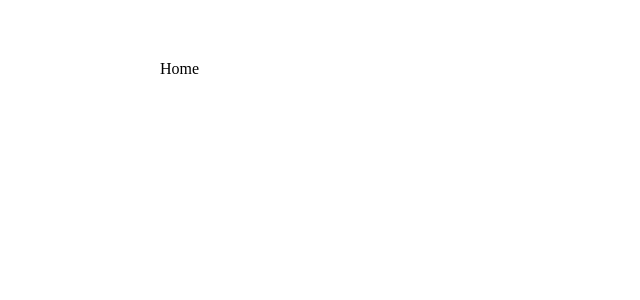
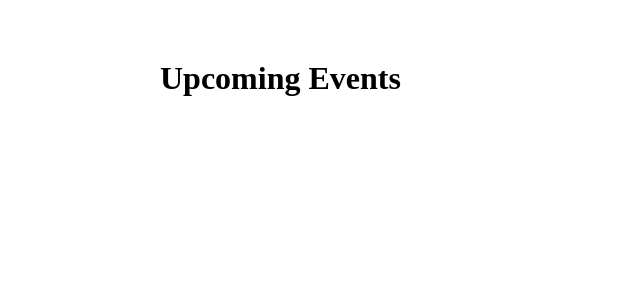
Before and after one commit to DiogoCastroSilva/next-js-tutorials, a Next.js app in the folder dj-events/dj-events-frontend/: page / in a window 1280 px wide. Shown: the top 300 px of the page, without its empty margins (0-640 px from the left). Built offline with nearby package versions, Linux system fonts and the light colour scheme.

Commit message:
feat(event): create all the event pages with base structure

```diff
--- a/dj-events/dj-events-frontend/pages/index.tsx
+++ b/dj-events/dj-events-frontend/pages/index.tsx
@@ -1,9 +1,9 @@
 import { Layout } from '@/components/layout';
 
 export default function HomePage() {
-   return (
-      <Layout>
-         Home
-      </Layout>
-   );
+  return (
+    <Layout>
+      <h1>Upcoming Events</h1>
+    </Layout>
+  );
 }
```
Also changed, not shown: dj-events/dj-events-frontend/pages/events/[slug].tsx (added, +15 -0 lines), dj-events/dj-events-frontend/pages/events/add.tsx (added, +11 -0 lines).
